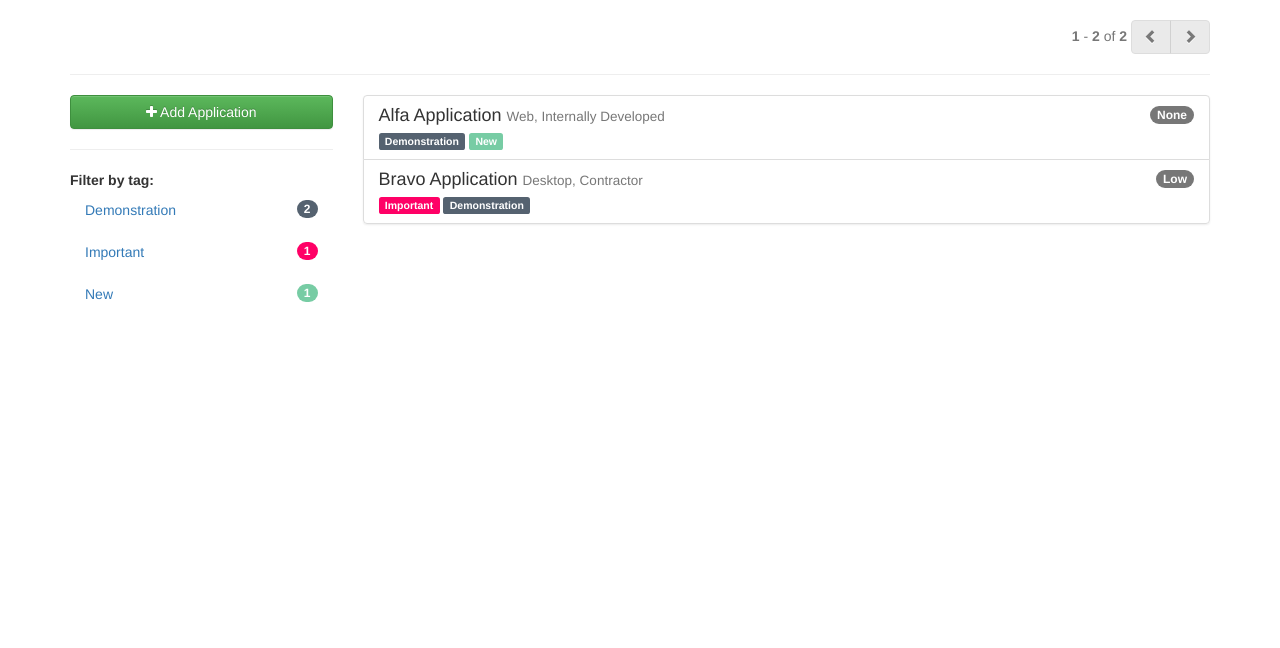
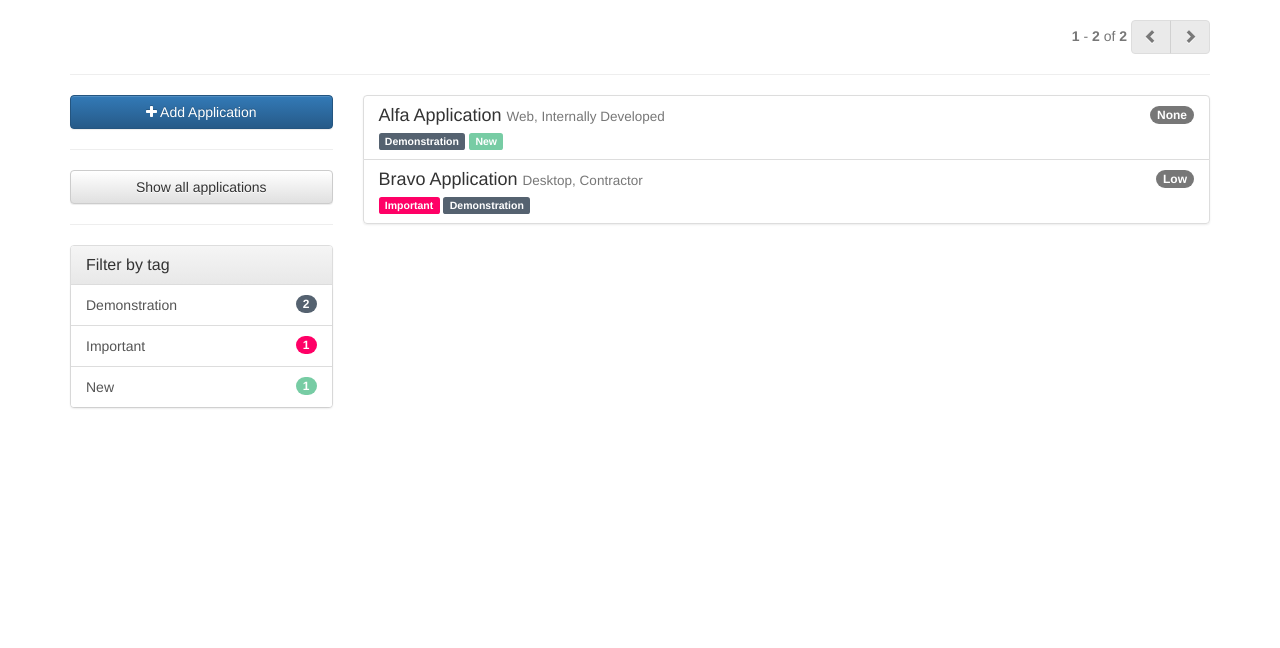
Before and after one commit to aparsons/bag-of-holding, a Django app: page /tracker/applications/ in a window 1280 px wide. Shown: the part 51-699 px from the top of the page. Run offline with Django 3.2, Linux system fonts and the light colour scheme; the visitor is signed in with stand-in values (Sample User, id 1); data comes from the database, SQL or seed files in the repository; some libraries are stand-ins or nearby versions.

Commit message:
Tag filtering

```diff
--- a/appsec/services/models.py
+++ b/appsec/services/models.py
@@ -5,6 +5,9 @@ from django.db import models
 class ThreadFix(models.Model):
     host = models.URLField()
     port = models.PositiveIntegerField(default=8080)
+    api_key = models.CharField(max_length=50)
+    # 7dx5LHFksAChi0QL6XuoNIPqDjKBn2IxmW4mtqLFg
+    # https://github.com/denimgroup/threadfix/blob/dev/threadfix-main/src/main/java/com/denimgroup/threadfix/service/APIKeyServiceImpl.java#L103
 
     class Meta:
         verbose_name = "ThreadFix"
--- a/appsec/tracker/models.py
+++ b/appsec/tracker/models.py
@@ -27,11 +27,13 @@ class Application(models.Model):
     WEB_PLATFORM = 'web'
     DESKTOP_PLATFORM = 'desktop'
     MOBILE_PLATFORM = 'mobile'
+    WEB_SERVICE_PLATFORM = 'web service'
     PLATFORM_CHOICES = (
         (None, 'Not Specified'),
         (WEB_PLATFORM, 'Web'),
         (DESKTOP_PLATFORM, 'Desktop'),
         (MOBILE_PLATFORM, 'Mobile'),
+        (WEB_SERVICE_PLATFORM, 'Web Service'),
     )
 
     DEFINE_LIFECYCLE = 1
@@ -212,7 +214,7 @@ class Application(models.Model):
 
     name = models.CharField(max_length=128, unique=True, help_text='A unique name for the application.')
     description = models.TextField(blank=True, help_text='Information about the application\'s purpose, history, and design.')
-    platform = models.CharField(max_length=7, choices=PLATFORM_CHOICES, blank=True, null=True)
+    platform = models.CharField(max_length=11, choices=PLATFORM_CHOICES, blank=True, null=True)
     lifecycle = models.IntegerField(choices=LIFECYCLE_CHOICES, blank=True, null=True)
     origin = models.IntegerField(choices=ORIGIN_CHOICES, blank=True, null=True)
     industry = models.IntegerField(choices=INDUSTRY_CHOICES, blank=True, null=True)
--- a/appsec/tracker/templates/tracker/activities/detail.html
+++ b/appsec/tracker/templates/tracker/activities/detail.html
@@ -37,7 +37,7 @@
     <h3><span class="fa fa-comments" aria-hidden="true"></span> Comments</h3>
     {% if comments %}
     {% for comment in comments %}
-    <blockquote>
+    <blockquote{% cycle '' ' class="blockquote-reverse"' %}>
       <p>{{ comment.message }}</p>
       <footer>{{ comment.user.first_name }} {{ comment.user.last_name }}, {{ comment.modified_date|naturaltime }}</footer>
     </blockquote>
--- a/appsec/tracker/templates/tracker/applications/list.html
+++ b/appsec/tracker/templates/tracker/applications/list.html
@@ -9,8 +9,8 @@
       <nav>
         <span class="text-muted"><b>{{ applications.start_index }}</b> - <b>{{ applications.end_index }}</b> of <b>{{ applications.paginator.count }}</b></span>
         <div class="btn-group" role="group" aria-label="...">
-          <a class="btn btn-default{% if not applications.has_previous %} disabled{% endif %}" href="{% if applications.has_previous %}?page={{ applications.previous_page_number }}{% endif %}" role="button"><span class="glyphicon glyphicon-chevron-left"></span></a>
-          <a class="btn btn-default{% if not applications.has_next %} disabled{% endif %}" href="{% if applications.has_next %}?page={{ applications.next_page_number }}{% endif %}" role="button"><span class="glyphicon glyphicon-chevron-right"></span></a>
+          <a class="btn btn-default{% if not applications.has_previous %} disabled{% endif %}" href="{% if applications.has_previous %}?{{ queries.urlencode }}&page={{ applications.previous_page_number }}{% endif %}" role="button"><span class="glyphicon glyphicon-chevron-left"></span></a>
+          <a class="btn btn-default{% if not applications.has_next %} disabled{% endif %}" href="{% if applications.has_next %}?{{ queries.urlencode }}&page={{ applications.next_page_number }}{% endif %}" role="button"><span class="glyphicon glyphicon-chevron-right"></span></a>
         </div>
       </nav>
     </div>
@@ -21,15 +21,21 @@
 
 <div class="row">
   <div class="col-md-3">
-    <a href="{% url 'tracker:application.add' %}" class="btn btn-success btn-block" role="button"><i class="fa fa-plus"></i> Add Application</a>
+    <a href="{% url 'tracker:application.add' %}" class="btn btn-primary btn-block" role="button"><i class="fa fa-plus"></i> Add Application</a>
     <hr>
-    <strong>Filter by tag:</strong>
+    <a href="{% url 'tracker:application.list' %}" class="btn btn-default btn-block" role="button">Show all applications</a>
+    <hr>
     {% if tags %}
-    <ul class="nav nav-pills nav-stacked">
-      {% for tag in tags %}
-      <li><a href="#"><span class="badge pull-right" style="background-color: #{{ tag.color }};">{{ tag.total_applications }}</span> {{ tag.name }} </a></li>
-      {% endfor %}
-    </ul>
+    <div class="panel panel-default">
+      <div class="panel-heading">
+        <h3 class="panel-title">Filter by tag</h3>
+      </div>
+      <div class="list-group">
+        {% for tag in tags %}
+        <a href="?tag={{ tag.id }}" class="list-group-item{% if active_filter_tag == tag.id %} active{% endif %}"><span class="badge pull-right" style="background-color: #{{ tag.color }};">{{ tag.total_applications }}</span> {{ tag.name }} </a>
+        {% endfor %}
+      </div>
+    </div>
     {% endif %}
   </div>
   <div class="col-md-9">
--- a/appsec/tracker/templates/tracker/applications/settings/base_settings.html
+++ b/appsec/tracker/templates/tracker/applications/settings/base_settings.html
@@ -29,6 +29,11 @@
         <a href="{% url 'tracker:application.settings.services' application.id %}" class="list-group-item{% if active == 'services' %} active{% endif %}"><span class="fa fa-plug" aria-hidden="true"></span> Services</a>
       </div>
     </div>
+    <div class="panel panel-default">
+      <div class="list-group">
+        <a href="#" class="list-group-item list-group-item-danger{% if active == 'test' %} active{% endif %}"><span class="fa fa-bomb" aria-hidden="true"></span> Danger Zone</a>
+      </div>
+    </div>
   </div>
   <div class="col-md-9">
     {% block settings_content %}
--- a/appsec/tracker/templates/tracker/engagements/detail.html
+++ b/appsec/tracker/templates/tracker/engagements/detail.html
@@ -62,7 +62,7 @@
     <h3><span class="fa fa-comments" aria-hidden="true"></span> Comments</h3>
     {% if comments %}
     {% for comment in comments %}
-    <blockquote>
+    <blockquote{% cycle '' ' class="blockquote-reverse"' %}>
       <p>{{ comment.message }}</p>
       <footer>{{ comment.user.first_name }} {{ comment.user.last_name }}, {{ comment.modified_date|naturaltime }}</footer>
     </blockquote>
--- a/appsec/tracker/templates/tracker/people/list.html
+++ b/appsec/tracker/templates/tracker/people/list.html
@@ -21,7 +21,7 @@
 
 <div class="row">
   <div class="col-md-3">
-    <a href="" class="btn btn-success btn-block" role="button"><i class="fa fa-plus"></i> Add Person</a>
+    <a href="{% url 'tracker:people.add' %}" class="btn btn-success btn-block" role="button"><i class="fa fa-plus"></i> Add Person</a>
     <hr>
   </div>
   <div class="col-md-9">
@@ -37,7 +37,7 @@
       <tbody>
         {% for person in people %}
         <tr>
-          <td>{{ person.last_name }}</td>
+          <td><a href="{% url 'tracker:people.detail' person.id %}">{{ person.last_name }}</a></td>
           <td>{{ person.first_name }}</td>
           <td>{{ person.email }}</td>
         </tr>
--- a/appsec/tracker/urls.py
+++ b/appsec/tracker/urls.py
@@ -30,5 +30,6 @@ urlpatterns = patterns('',
 
     # People Routes
     url(r'^people/$', views.people_list, name='people.list'),
-
+    url(r'^people/add/$', views.people_add, name='people.add'),
+    url(r'^people/(?P<person_id>\d+)/$', views.people_detail, name='people.detail'),
 )
--- a/appsec/tracker/views.py
+++ b/appsec/tracker/views.py
@@ -7,8 +7,10 @@ from django.shortcuts import get_object_or_404, render, redirect
 from django.views.decorators.http import require_http_methods
 
 from tracker.models import Application, Engagement, Activity, Tag, Person
+
 from tracker.forms import ApplicationAddForm, ApplicationDeleteForm, EngagementAddForm, EngagementEditForm, EngagementDeleteForm, EngagementCommentAddForm, ActivityAddForm, ActivityEditForm, ActivityDeleteForm, ActivityCommentAddForm
 from tracker.forms import ApplicationSettingsGeneralForm, ApplicationSettingsMetadataForm, ApplicationSettingsTagsForm
+from tracker.forms import PersonAddForm
 
 
 # Dashboard
@@ -31,7 +33,16 @@ def dashboard_detail(request):
 @login_required
 @require_http_methods(['GET'])
 def application_list(request):
+    queries = request.GET.copy()
+    if queries.__contains__('page'):
+        del queries['page']
+
     application_list = Application.objects.all()
+
+    tag_id = request.GET.get('tag', 0)
+    if tag_id:
+        application_list = application_list.filter(tags__id=tag_id)
+
     tags = Tag.objects.all().annotate(total_applications=Count('application')).order_by('-total_applications', 'name')
 
     paginator = Paginator(application_list, 20)
@@ -44,7 +55,12 @@ def application_list(request):
     except EmptyPage:
         applications = paginator.page(paginator.num_pages)
 
-    return render(request, 'tracker/applications/list.html', {'applications': applications, 'tags': tags})
+    return render(request, 'tracker/applications/list.html', {
+        'applications': applications,
+        'tags': tags,
+        'queries': queries,
+        'active_filter_tag': int(tag_id)
+    })
 
 
 @login_required
@@ -342,3 +358,26 @@ def people_list(request):
         people = paginator.page(paginator.num_pages)
 
     return render(request, 'tracker/people/list.html', {'people': people})
+
+
+@login_required
+@require_http_methods(['GET', 'POST'])
+def people_add(request):
+    form = PersonAddForm(request.POST or None)
+
+    if form.is_valid():
+        person = form.save()
+        messages.success(request, 'You successfully created this person.', extra_tags='Good show!')
+        return redirect('tracker:people.list')
+
+    return render(request, 'tracker/people/add.html', {'form': form})
+
+
+@login_required
+@require_http_methods(['GET'])
+def people_detail(request, person_id):
+    person = get_object_or_404(Person, pk=person_id)
+
+    return render(request, 'tracker/people/detail.html', {
+        'person': person
+    })
```
Also changed, not shown: appsec/tracker/forms.py (+7 -1 lines), appsec/tracker/templates/tracker/people/add.html (added, +27 -0 lines), appsec/tracker/templates/tracker/people/detail.html (added, +29 -0 lines).
